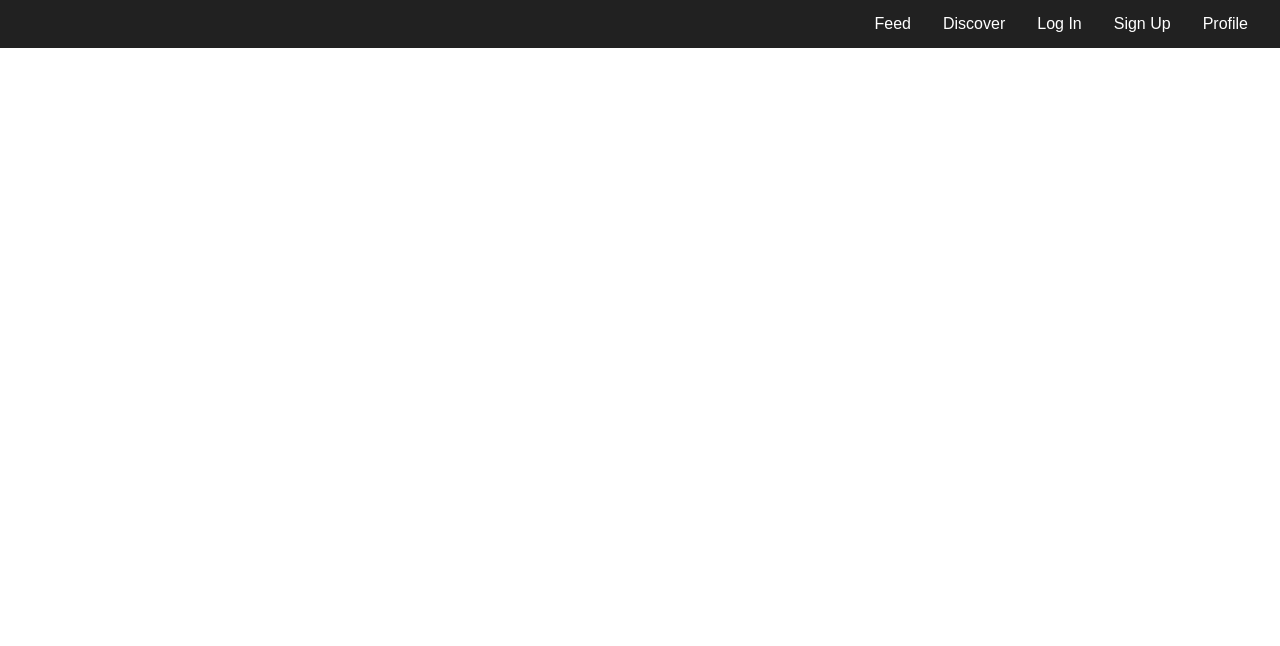
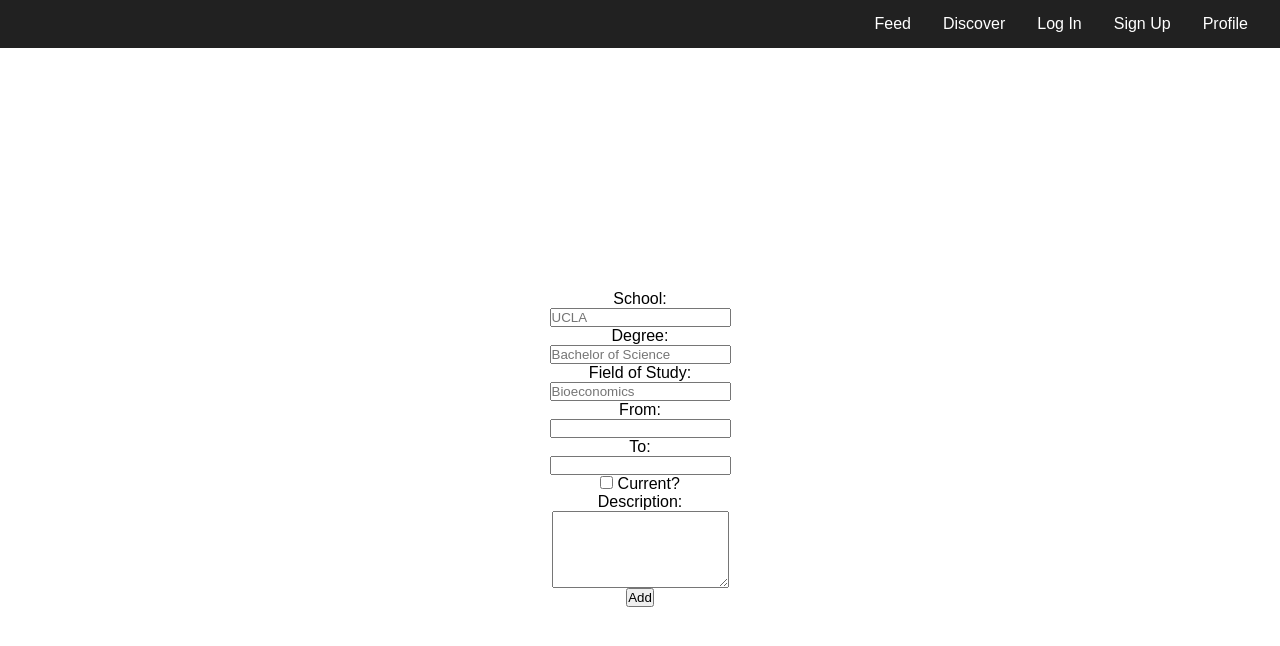
Before and after one commit to arkadyt/wework, a React (Create React App) app in the folder client/: page /addEdu in a window 1280 px wide. Shown: the top 646 px of the page. Built offline with nearby package versions, Linux system fonts and the light colour scheme.

Commit message:
Sketch AddEducation form.

```diff
--- a/client/src/components/Layout.js
+++ b/client/src/components/Layout.js
@@ -5,6 +5,7 @@ import Profile from './_Pages/Profile/Profile'
 import Discover from './_Pages/Discover/Discover'
 import Feed from './_Pages/Feed/Feed'
 import AddExp from './_Forms/AddExp/AddExp'
+import AddEdu from './_Forms/AddEdu/AddEdu'
 import mockProfileObject from '../mocks/profile'
 import { Route } from 'react-router-dom'
 // import axios from 'axios'
@@ -17,5 +18,6 @@ export default () => {
         <Route path='/discover' component={Discover} />
         <Route path='/feed' component={Feed} />
         <Route path='/addExp' component={AddExp} />
+        <Route path='/addEdu' component={AddEdu} />
     </div>
 }
--- /dev/null
+++ b/client/src/components/_Forms/AddEdu/AddEdu.js
@@ -0,0 +1,41 @@
+import React from 'react'
+import { withFormik, Form, Field } from 'formik'
+import './AddEdu.css'
+
+const addEdu = () => {
+    return <div className="AddEdu-container">
+        <Form>
+            <label htmlFor="school">School:</label>
+            <Field type="text" name="school" id="school" placeholder="UCLA" />
+
+            <label htmlFor="degree">Degree:</label>
+            <Field type="text" name="degree" id="degree" placeholder="Bachelor of Science" />
+
+            <label htmlFor="fos">Field of Study:</label>
+            <Field type="text" name="fos" id="fos" placeholder="Bioeconomics" />
+
+            <label htmlFor="from">From:</label>
+            <Field type="text" name="from" id="from" />
+
+            <label htmlFor="to">To:</label>
+            <Field type="text" name="to" id="to" />
+
+            <label>
+                <Field type="checkbox"
+                    name="current"
+                    id="current" /> Current?
+            </label>
+
+            <label htmlFor="description">Description:</label>
+            <textarea name="description" id="description" rows="5" />
+
+            <button type="submit">Add</button>
+        </Form>
+    </div>
+}
+
+export default withFormik({
+    handleSubmit() {
+
+    }
+})(addEdu)
--- /dev/null
+++ b/client/src/components/_Forms/AddEdu/AddEdu.scss
@@ -0,0 +1,15 @@
+@mixin flexList {
+    display: flex;
+    flex-direction: column;
+    justify-content: center;
+    align-items: center;
+}
+
+.AddEdu-container {
+    width: 100vw;
+    height: 100vh;
+    @include flexList();
+    form {
+        @include flexList();
+    }
+}
```
